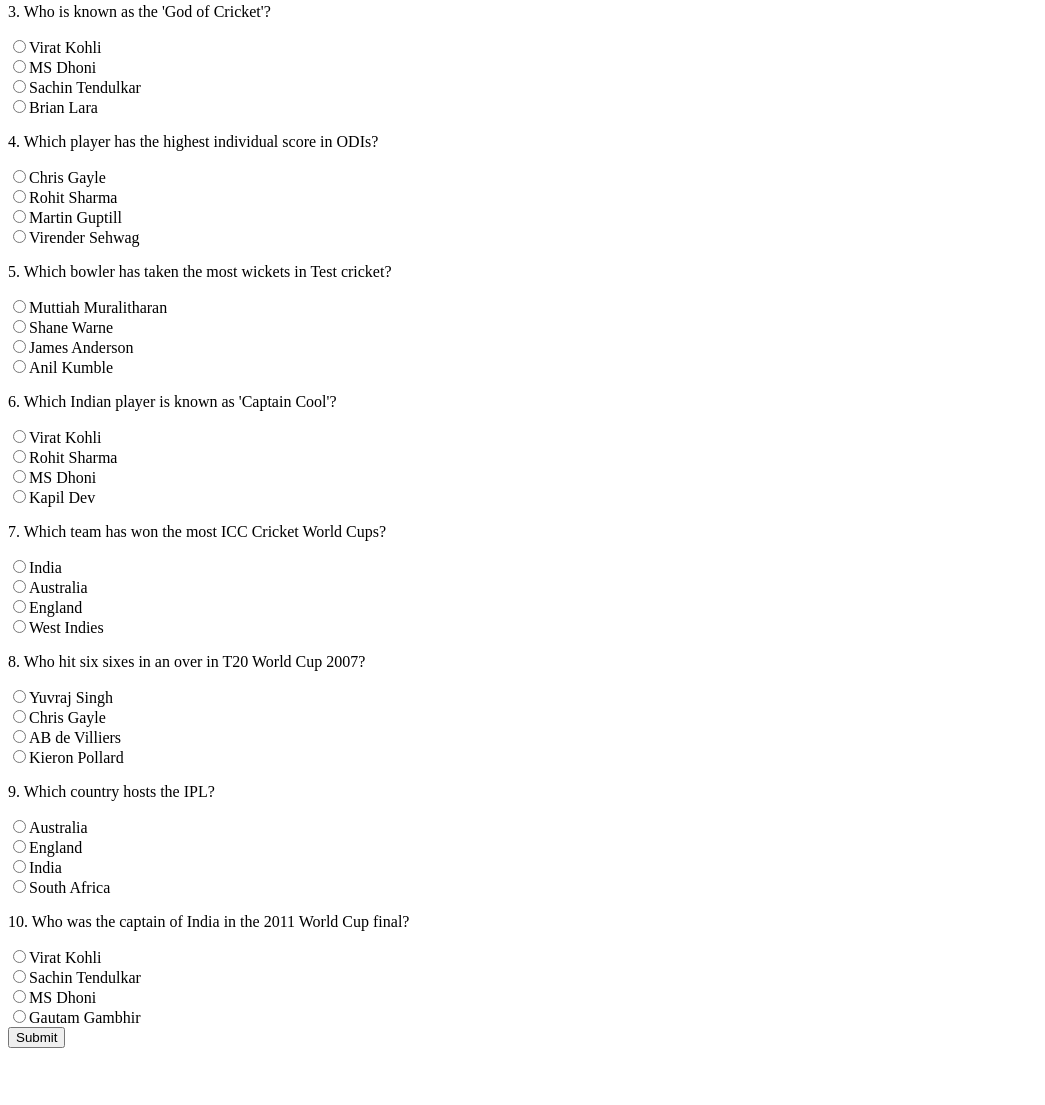
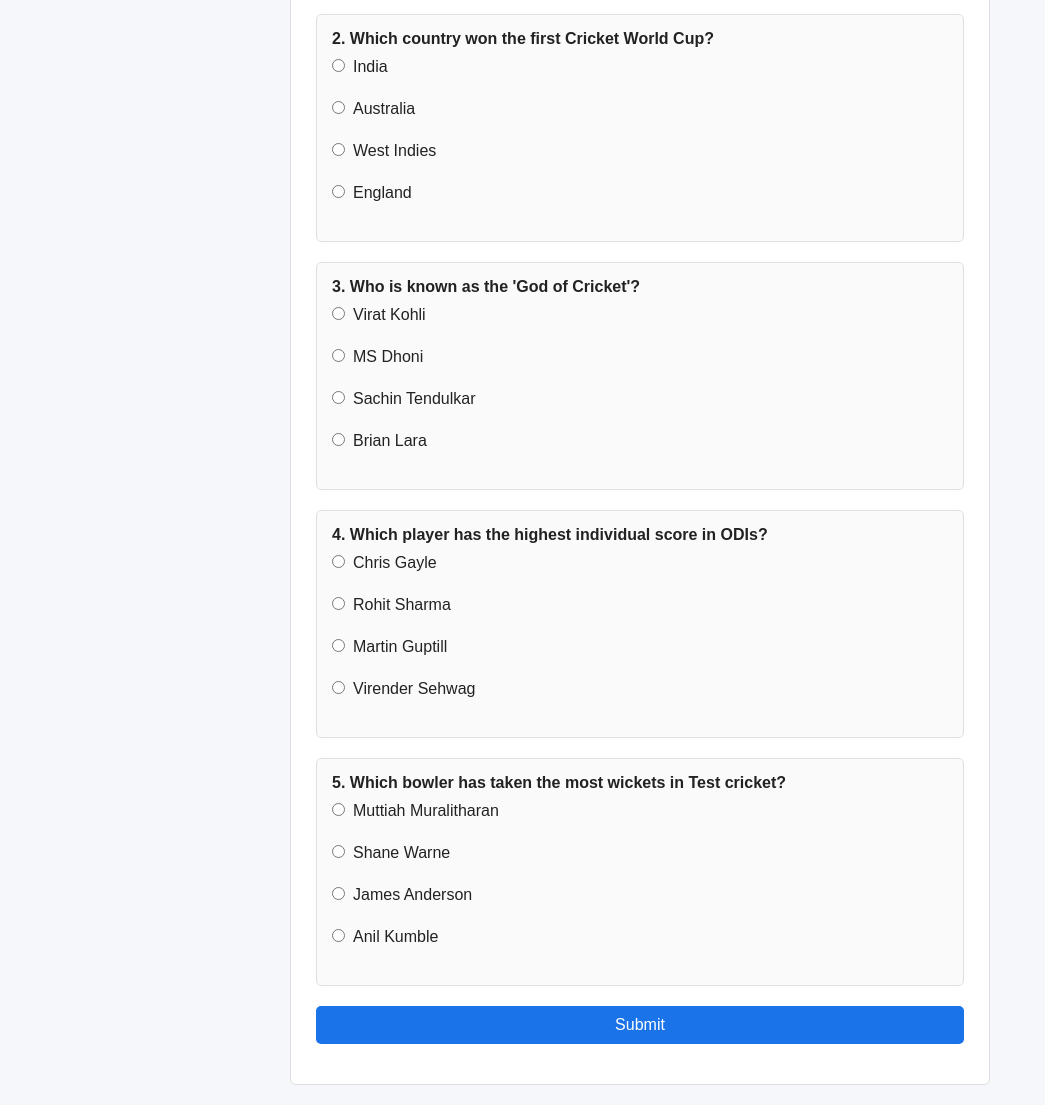
Before and after one commit to Sakesh120/Javascript_Practice_Projects, a plain HTML site: page QuizForm/index.html in a window 1280 px wide. Shown: the part 337-1442 px from the top of the page, without its empty margins (0-1045 px from the left). Before the commit the page ends 1393 px from the top, so only its background shows below. Drawn offline with Linux system fonts and the light colour scheme.

Commit message:
completed

```diff
--- a/QuizForm/index.html
+++ b/QuizForm/index.html
@@ -92,86 +92,6 @@
         </label><br>
       </div>
 
-      <div class="question">
-        <p>6. Which Indian player is known as 'Captain Cool'?</p>
-        <label>
-          <input type="radio" name="q6" value="Virat Kohli">Virat Kohli
-        </label><br>
-        <label>
-          <input type="radio" name="q6" value="Rohit Sharma">Rohit Sharma
-        </label><br>
-        <label>
-          <input type="radio" name="q6" value="MS Dhoni">MS Dhoni
-        </label><br>
-        <label>
-          <input type="radio" name="q6" value="Kapil Dev">Kapil Dev
-        </label><br>
-      </div>
-
-      <div class="question">
-        <p>7. Which team has won the most ICC Cricket World Cups?</p>
-        <label>
-          <input type="radio" name="q7" value="India">India
-        </label><br>
-        <label>
-          <input type="radio" name="q7" value="Australia">Australia
-        </label><br>
-        <label>
-          <input type="radio" name="q7" value="England">England
-        </label><br>
-        <label>
-          <input type="radio" name="q7" value="West Indies">West Indies
-        </label><br>
-      </div>
-
-      <div class="question">
-        <p>8. Who hit six sixes in an over in T20 World Cup 2007?</p>
-        <label>
-          <input type="radio" name="q8" value="Yuvraj Singh">Yuvraj Singh
-        </label><br>
-        <label>
-          <input type="radio" name="q8" value="Chris Gayle">Chris Gayle
-        </label><br>
-        <label>
-          <input type="radio" name="q8" value="AB de Villiers">AB de Villiers
-        </label><br>
-        <label>
-          <input type="radio" name="q8" value="Kieron Pollard">Kieron Pollard
-        </label><br>
-      </div>
-
-      <div class="question">
-        <p>9. Which country hosts the IPL?</p>
-        <label>
-          <input type="radio" name="q9" value="Australia">Australia
-        </label><br>
-        <label>
-          <input type="radio" name="q9" value="England">England
-        </label><br>
-        <label>
-          <input type="radio" name="q9" value="India">India
-        </label><br>
-        <label>
-          <input type="radio" name="q9" value="South Africa">South Africa
-        </label><br>
-      </div>
-
-      <div class="question">
-        <p>10. Who was the captain of India in the 2011 World Cup final?</p>
-        <label>
-          <input type="radio" name="q10" value="Virat Kohli">Virat Kohli
-        </label><br>
-        <label>
-          <input type="radio" name="q10" value="Sachin Tendulkar">Sachin Tendulkar
-        </label><br>
-        <label>
-          <input type="radio" name="q10" value="MS Dhoni">MS Dhoni
-        </label><br>
-        <label>
-          <input type="radio" name="q10" value="Gautam Gambhir">Gautam Gambhir
-        </label><br>
-      </div>
-
       <button type="submit" class="submit-btn">Submit</button>
     </form>
     <div class="result" id="result"></div>
--- a/QuizForm/style.css
+++ b/QuizForm/style.css
@@ -0,0 +1,74 @@
+* {
+  margin: 0;
+  padding: 0;
+  box-sizing: border-box;
+  font-family: Arial, Helvetica, sans-serif;
+}
+
+body {
+  background-color: #f5f7fa;   /* bright light background */
+  color: #222;
+  padding: 20px;
+}
+
+.container {
+  max-width: 700px;
+  margin: auto;
+  background-color: #ffffff;
+  padding: 25px;
+  border-radius: 6px;
+  border: 1px solid #ddd;
+}
+
+h1 {
+  text-align: center;
+  margin-bottom: 20px;
+  color: #1a73e8;
+}
+
+.question {
+  margin-bottom: 20px;
+  padding: 15px;
+  border: 1px solid #e0e0e0;
+  border-radius: 5px;
+  background-color: #fafafa;
+}
+
+.question p {
+  margin-bottom: 10px;
+  font-weight: bold;
+}
+
+label {
+  display: block;
+  margin-bottom: 6px;
+  cursor: pointer;
+}
+
+input[type="radio"] {
+  margin-right: 8px;
+}
+
+.submit-btn {
+  display: block;
+  width: 100%;
+  padding: 10px;
+  background-color: #1a73e8;
+  color: white;
+  border: none;
+  border-radius: 5px;
+  font-size: 16px;
+  cursor: pointer;
+}
+
+.submit-btn:hover {
+  background-color: #1558b0;
+}
+
+.result,
+#outOf {
+  margin-top: 15px;
+  font-size: 18px;
+  font-weight: bold;
+  text-align: center;
+}
```
